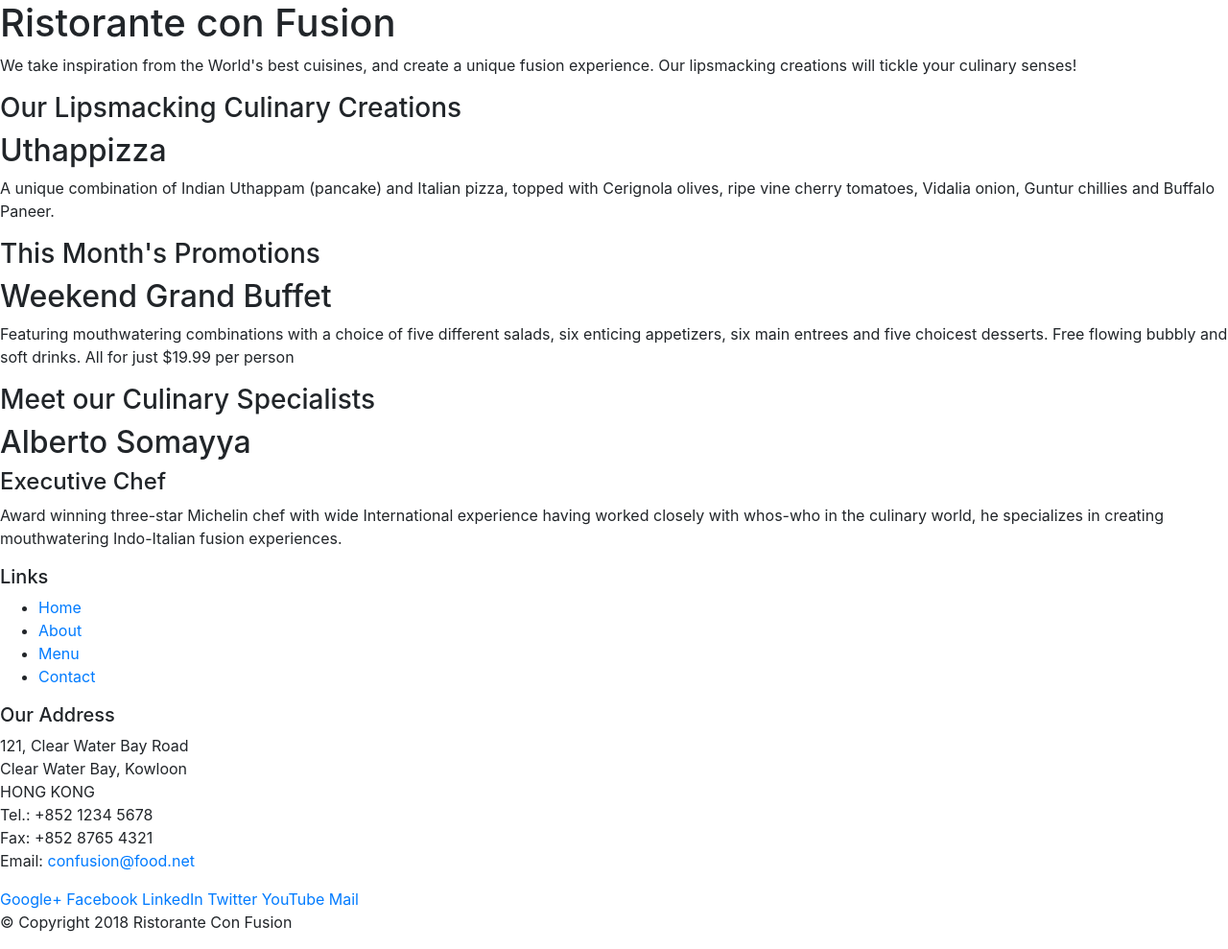
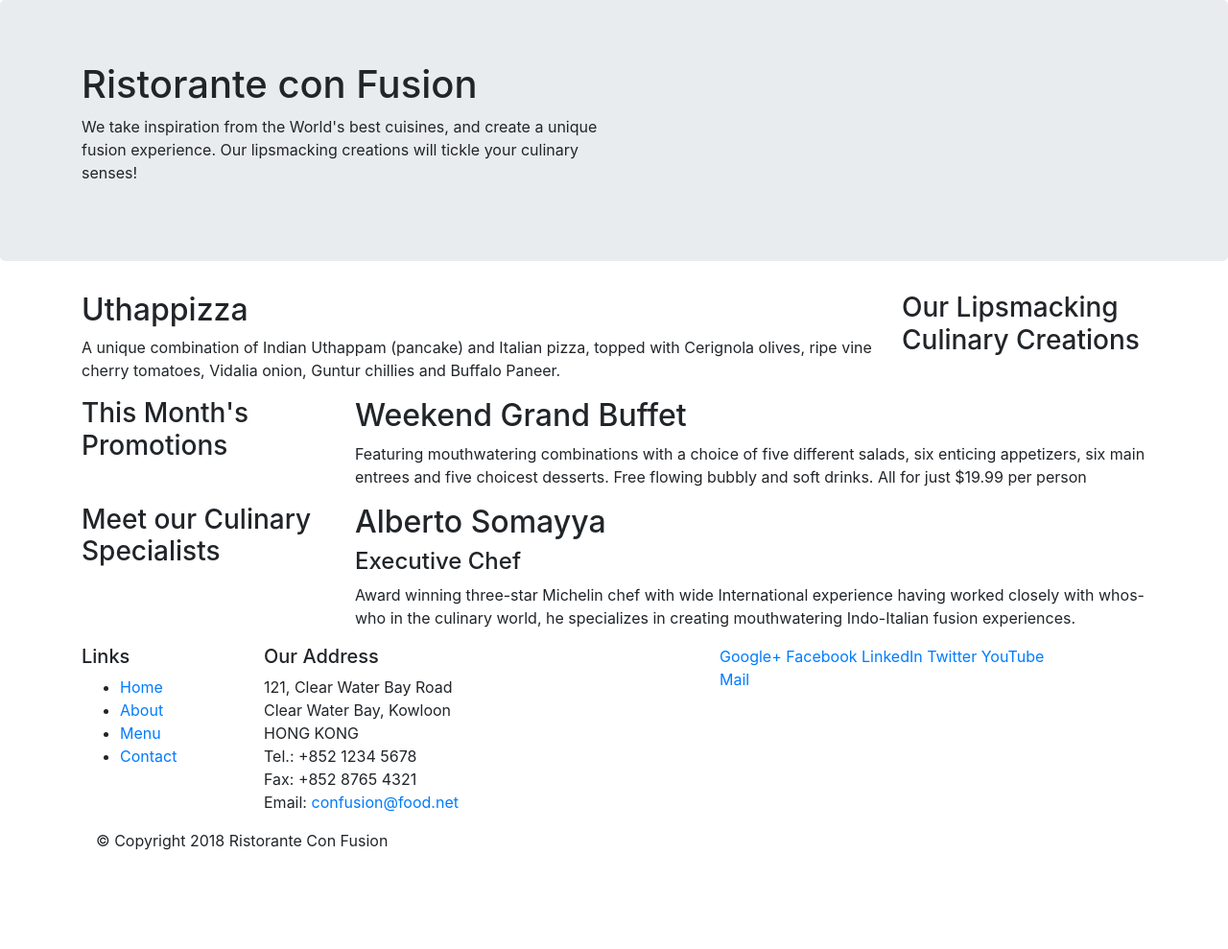
Before and after one commit to sean-leonard-ireland/cousera-bootstrap, a website: page index.html in a window 1280 px wide. Shown: the whole page at 96% size. After the commit the page ends 904 px from the top, so only its background shows below. Drawn offline with nearby package versions, Linux system fonts and the light colour scheme.

Commit message:
inital bootstap grid

```diff
--- a/index.html
+++ b/index.html
@@ -18,10 +18,10 @@
   </head>
 
   <body>
-    <header>
-      <div>
-        <div>
-          <div>
+    <header class="jumbotron">
+      <div class="container">
+        <div class="row">
+          <div class="col-12 col-sm-6">
             <h1>Ristorante con Fusion</h1>
             <p>
               We take inspiration from the World's best cuisines, and create a
@@ -29,17 +29,17 @@
               your culinary senses!
             </p>
           </div>
-          <div></div>
+          <div class="col-12 col-sm"></div>
         </div>
       </div>
     </header>
 
-    <div>
-      <div>
-        <div>
+    <div class="container">
+      <div class="row">
+        <div class="col-12 col-sm-4 order-sm-last col-md-3">
           <h3>Our Lipsmacking Culinary Creations</h3>
         </div>
-        <div>
+        <div class="col col-sm order-sm-first col-md">
           <h2>Uthappizza</h2>
           <p>
             A unique combination of Indian Uthappam (pancake) and Italian pizza,
@@ -49,11 +49,11 @@
         </div>
       </div>
 
-      <div>
-        <div>
+      <div class="row">
+        <div class="col-12 col-sm-4 col-md-3">
           <h3>This Month's Promotions</h3>
         </div>
-        <div>
+        <div class="col col-sm col-md">
           <h2>Weekend Grand Buffet</h2>
           <p>
             Featuring mouthwatering combinations with a choice of five different
@@ -64,11 +64,11 @@
         </div>
       </div>
 
-      <div>
-        <div>
+      <div class="row">
+        <div class="col-12 col-sm-4 col-md-3">
           <h3>Meet our Culinary Specialists</h3>
         </div>
-        <div>
+        <div class="col col-sm col-md">
           <h2>Alberto Somayya</h2>
           <h4>Executive Chef</h4>
           <p>
@@ -82,9 +82,9 @@
     </div>
 
     <footer>
-      <div>
-        <div>
-          <div>
+      <div class="container">
+        <div class="row">
+          <div class="col-4 col-sm-2">
             <h5>Links</h5>
             <ul>
               <li><a href="#">Home</a></li>
@@ -93,7 +93,7 @@
               <li><a href="#">Contact</a></li>
             </ul>
           </div>
-          <div>
+          <div class="col-7 col-sm-5">
             <h5>Our Address</h5>
             <address>
               121, Clear Water Bay Road<br />
@@ -104,7 +104,7 @@
               Email: <a href="mailto:confusion@food.net">confusion@food.net</a>
             </address>
           </div>
-          <div>
+          <div class="col-12 col-sm-4">
             <div>
               <a href="http://google.com/+">Google+</a>
               <a href="http://www.facebook.com/profile.php?id=">Facebook</a>
@@ -115,7 +115,7 @@
             </div>
           </div>
         </div>
-        <div>
+        <div class="col-auto">
           <div>
             <p>© Copyright 2018 Ristorante Con Fusion</p>
           </div>
```
Also changed, not shown: 1 other file.
